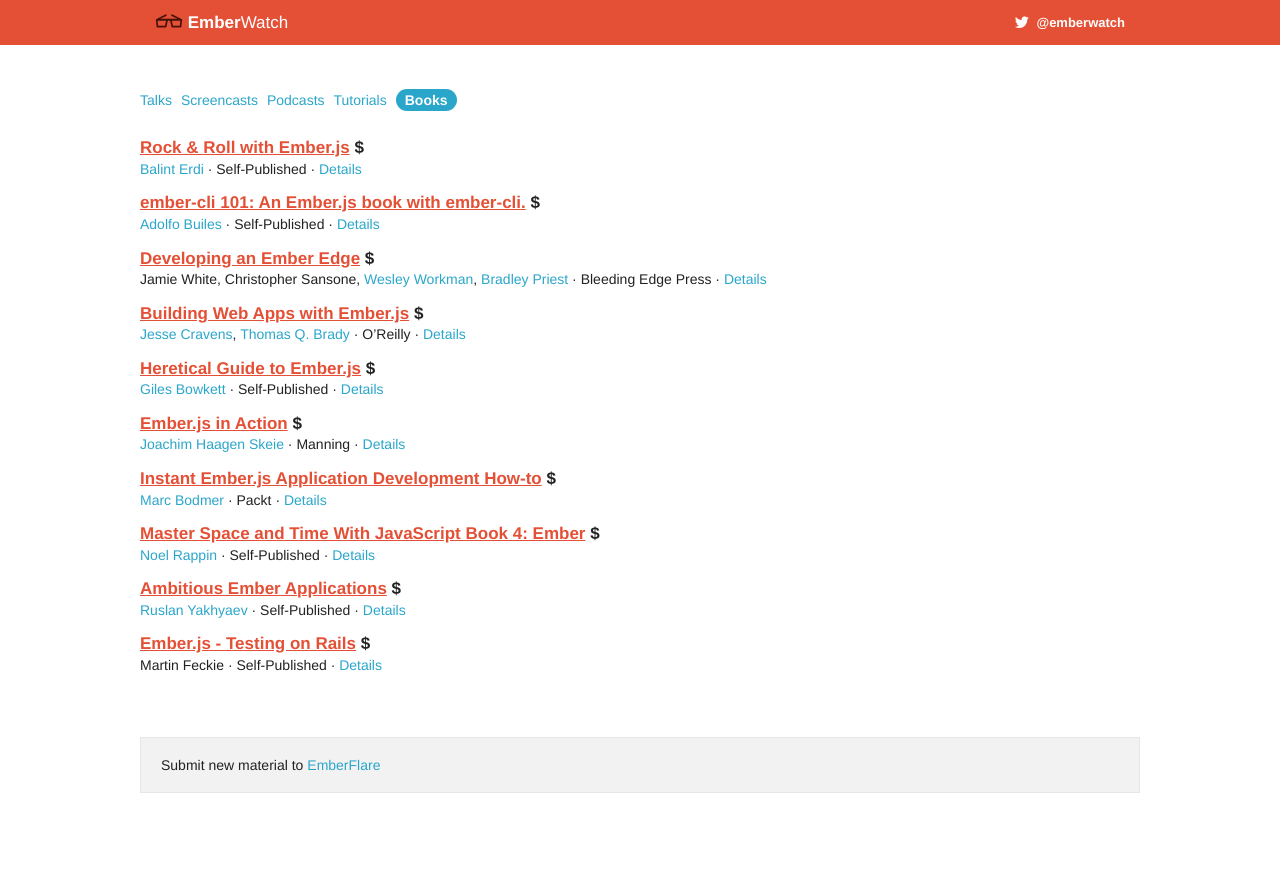
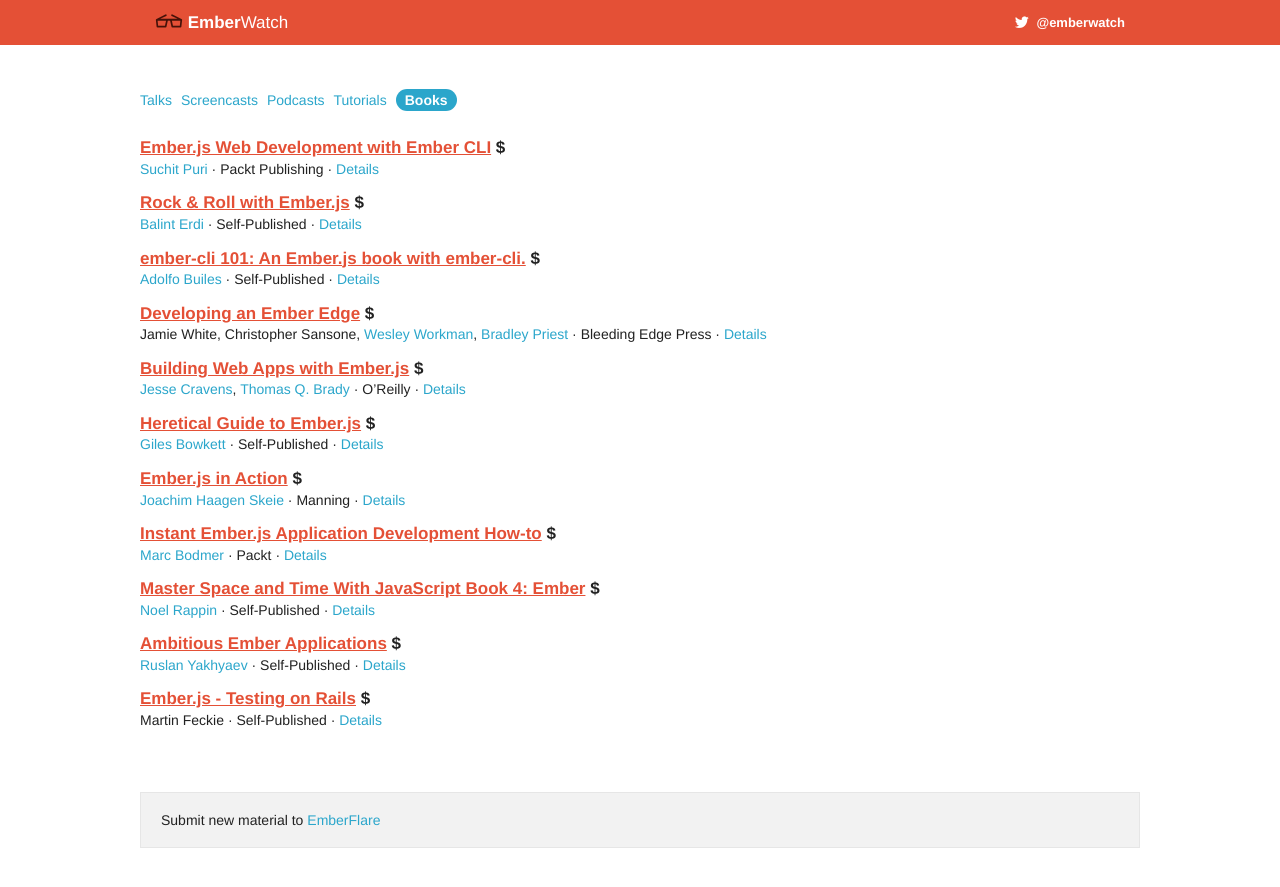
Before and after one commit to emberwatch/emberwatch, a Jekyll site: the page built from books.html, in a window 1280 px wide. Shown: the top 887 px of the page. Built offline with Jekyll 4.4.1, drawn with Linux system fonts in a browser that asks for light colours; comment, search, counter and statistics services are not loaded.

Commit message:
Add latest book

```diff
--- a/_data/books.yml
+++ b/_data/books.yml
@@ -1,4 +1,10 @@
 ---
+- title: 'Ember.js Web Development with Ember CLI'
+  author_ids:
+  - 205
+  publisher: Packt Publishing
+  url: https://www.packtpub.com/web-development/emberjs-web-development-ember-cli
+  payment: true
 - title: 'Rock & Roll with Ember.js'
   author_ids:
   - 94
--- a/_data/people.yml
+++ b/_data/people.yml
@@ -821,3 +821,8 @@
   twitter: scottlnorvell
 - id: 204
   name: Andy Pye
+- id: 205
+  name: Suchit Puri
+  twitter: suchitpuri
+  github: suchitpuri
+  site: http://suchitpuri.com/
```
